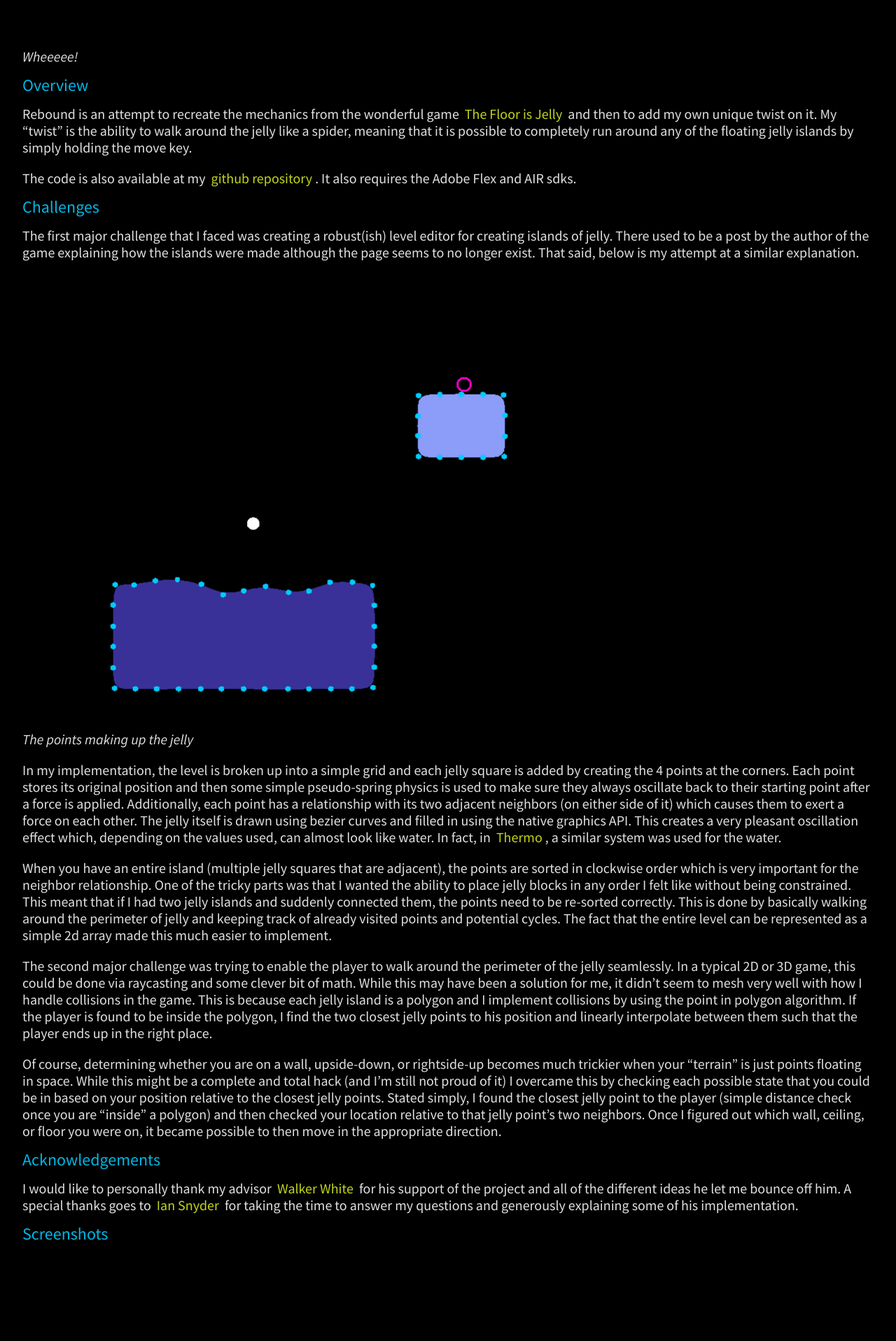
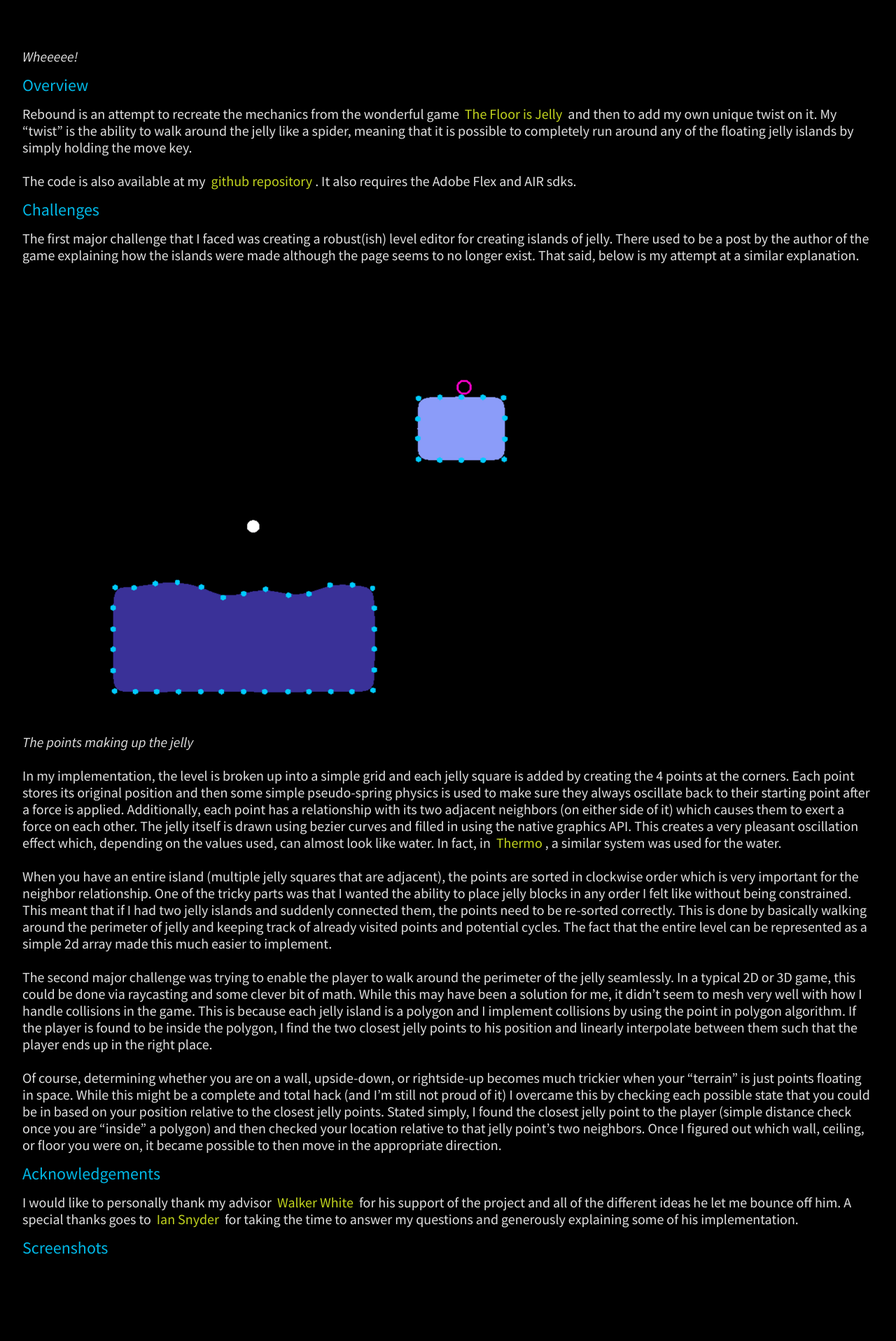
Before and after one commit to JAGJ10/jagj10.github.io, a Jekyll site: the page built from projects/rebound.md, in a window 1280 px wide. Shown: the part 772-2689 px from the top of the page at 70% size. Built offline with Jekyll 4.4.1, drawn with Linux system fonts in a browser that asks for light colours.

Commit message:
try again

```diff
--- a/projects/rebound.md
+++ b/projects/rebound.md
@@ -14,7 +14,7 @@
 ### Overview ###
 Rebound is an attempt to recreate the mechanics from the wonderful game [The Floor is Jelly](http://thefloorisjelly.com/) and then to add my own unique twist on it. My "twist" is the ability to walk around the jelly like a spider, meaning that it is possible to completely run around any of the floating jelly islands by simply holding the move key.
 
-<pre></pre>
+<br/>
 The code is also available at my [github repository](https://github.com/JAGJ10/Rebound). It also requires the Adobe Flex and AIR sdks.
 
 ### Challenges ###
@@ -22,13 +22,13 @@
 
 ![Representation of the jelly](../images/rebound4.png)
 *The points making up the jelly*
-<pre></pre>
+<br/><br/>
 In my implementation, the level is broken up into a simple grid and each jelly square is added by creating the 4 points at the corners. Each point stores its original position and then some simple pseudo-spring physics is used to make sure they always oscillate back to their starting point after a force is applied. Additionally, each point has a relationship with its two adjacent neighbors (on either side of it) which causes them to exert a force on each other. The jelly itself is drawn using bezier curves and filled in using the native graphics API. This creates a very pleasant oscillation effect which, depending on the values used, can almost look like water. In fact, in [Thermo](http://joelgross.me/projects/thermo.html), a similar system was used for the water.
-<pre></pre>
+<br/><br/>
 When you have an entire island (multiple jelly squares that are adjacent), the points are sorted in clockwise order which is very important for the neighbor relationship. One of the tricky parts was that I wanted the ability to place jelly blocks in any order I felt like without being constrained. This meant that if I had two jelly islands and suddenly connected them, the points need to be re-sorted correctly. This is done by basically walking around the perimeter of jelly and keeping track of already visited points and potential cycles. The fact that the entire level can be represented as a simple 2d array made this much easier to implement.
-<pre></pre>
+<br/><br/>
 The second major challenge was trying to enable the player to walk around the perimeter of the jelly seamlessly. In a typical 2D or 3D game, this could be done via raycasting and some clever bit of math. While this may have been a solution for me, it didn't seem to mesh very well with how I handle collisions in the game. This is because each jelly island is a polygon and I implement collisions by using the point in polygon algorithm. If the player is found to be inside the polygon, I find the two closest jelly points to his position and linearly interpolate between them such that the player ends up in the right place.
-<pre></pre>
+<br/><br/>
 Of course, determining whether you are on a wall, upside-down, or rightside-up becomes much trickier when your "terrain" is just points floating in space. While this might be a complete and total hack (and I'm still not proud of it) I overcame this by checking each possible state that you could be in based on your position relative to the closest jelly points. Stated simply, I found the closest jelly point to the player (simple distance check once you are "inside" a polygon) and then checked your location relative to that jelly point's two neighbors. Once I figured out which wall, ceiling, or floor you were on, it became possible to then move in the appropriate direction.
 
 ### Acknowledgements ###
@@ -37,6 +37,6 @@
 ### Screenshots ###
 ![A level from the game](../images/rebound2.png)
 *A simple level from the game*
-<pre></pre><pre></pre><pre></pre>
+<br/><br/><br/>
 ![A level from the game](../images/rebound3.png)
 *This level is divided up into two "gravity" zones (idea borrowed from The Floor is Jelly)*
```
